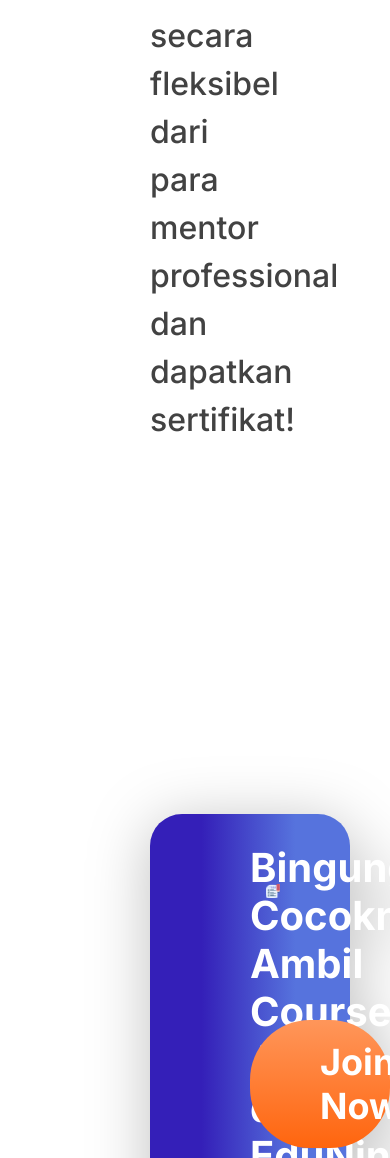
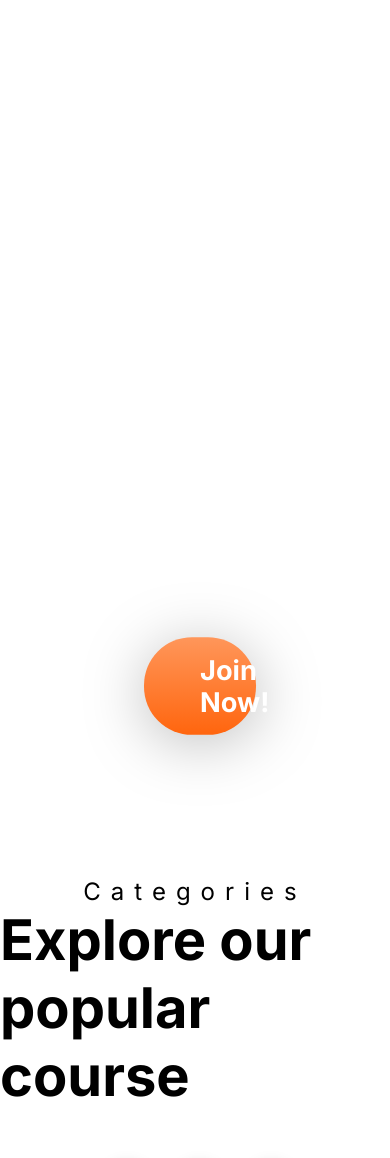
Before and after one commit to Kampus-Merdeka-Software-Engineering/FE-Balikpapan-9, a plain HTML site: page index.html in a window 390 px wide. Shown: the part 842-2000 px from the top of the page. Drawn offline with Linux system fonts and the light colour scheme.

Commit message:
mainSection-Mobile

```diff
--- a/CSS/index.css
+++ b/CSS/index.css
@@ -6,6 +6,8 @@
     font-family: 'Inter', sans-serif;
 }
 
+
+/* Dekstop */
 
 /* Navbar */
 nav {
@@ -82,6 +84,7 @@ nav {
     font-weight: 500;
     line-height: 1.5;
     color: #424242;
+    margin-right: 1000px;
 }
 
 .test {
@@ -91,7 +94,7 @@ nav {
     padding: 30px 100px 30px 100px;
     margin-top: 250px;
     border-radius: 32px;
-    background: linear-gradient(270deg, #5673DD 27.42%, #341FB8 74.25%);
+    background-color: #5673DD;
     filter: drop-shadow(0px 8px 30px rgba(0, 0, 0, 0.25));
 }
 
@@ -125,6 +128,7 @@ nav {
     top: 13%;
     right:70px;
 }
+
 
 
 /* Course Section */
@@ -432,9 +436,10 @@ footer {
 
 
 
+
 /* Mobile */
 
-@media only screen and (max-width:768px) {
+@media (max-width:768px) {
 
     * {
         margin: 0;
@@ -491,15 +496,25 @@ footer {
 
     /* Main Section */
 
+    .mainImage {
+        display: flex;
+        justify-content: center;
+    }
+
     .mainImage img {
         position: absolute;
         z-index: -1;
-        width: 100%;
-        margin-top: 50px;
+        width: 70%;
+        margin-top: 370px;
     }
 
     .main {
-        margin: 90px px;
+        margin: 100px;
+        text-align: center;
+    }
+
+    .titleCaption {
+        margin-top: -60px;
     }
 
     .titleCaption > h1 {
@@ -509,24 +524,39 @@ footer {
     }
 
     .titleCaption > p {
-        font-size: 32px;
+        font-size: 23px;
         font-weight: 500;
         line-height: 1.5;
         color: #424242;
+        margin-right: 0;
+    }
+
+
+    .join {
+        margin-top: 640px;
+    }
+
+    .join > a > button{
+        font-size: 26px;
+        font-weight: 700;
+        color: white;
+        background: linear-gradient(180deg, #FF965A 0%, #FF650E 100%);
+        border: none;
+        border-radius: 40px;
+        padding: 20px 40px;
     }
 
     .test {
         display: flex;
-        flex-direction: row;
+        justify-content: center;
         align-items: center;
-        padding: 30px 100px 30px 100px;
-        margin-top: 370px;
-        border-radius: 32px;
-        background: linear-gradient(270deg, #5673DD 27.42%, #341FB8 74.25%);
-        filter: drop-shadow(0px 8px 30px rgba(0, 0, 0, 0.25));
+        margin-top: 600px;
+        background-color: transparent;
+        box-shadow: none;
     }
 
     .test > p {
+        display: none;
         font-size: 40px;
         font-weight: 700;
         color: #FFFFFF;
@@ -536,24 +566,20 @@ footer {
 
     .itemTest {
         background: linear-gradient(180deg, #FF965A 0%, #FF650E 100%);
-        padding: 20px 70px;
         border-radius: 60px;
-        text-align: left;
-        width: 30%;
+        text-align: center;
+        width: 90%;
+        transform: scale(0.8);
     }
 
     .itemTest a {
-        font-size: 36px;
+        font-size: 34px;
         font-weight: 700;
         text-decoration: none;
         color: #FFFFFF;
-        text-align: start;
     }
 
     .test img {
-        width: 7%;
-        position: absolute;
-        top: 13%;
-        right:70px;
+        display: none;
     }
 }
--- a/index.html
+++ b/index.html
@@ -33,15 +33,15 @@
     <section class="main">
         <div class="titleCaption">
             <h1>Free Online Course <br> Now in your Hand</h1>
-            <p> Dapatkan skill secara fleksibel dari <br> para mentor professional dan <br> dapatkan sertifikat! </p>
+            <p> Dapatkan skill secara fleksibel dari para mentor professional dan dapatkan sertifikat! </p>
         </div>
         <div class="test">
             <p>Bingung Cocoknya Ambil Course Apa di <br>
                 EduNine? Join Sekarang..! Gratis...!</p>
             <div class="itemTest">
                 <a href="course.html">Join Now!</a>
+                <img src="./img/testIcon.png" alt="">
             </div>
-            <img src="./img/testIcon.png" alt="">
         </div>
     </section>
 
```
Also changed, not shown: JS/index.js (line endings or trailing spaces).
